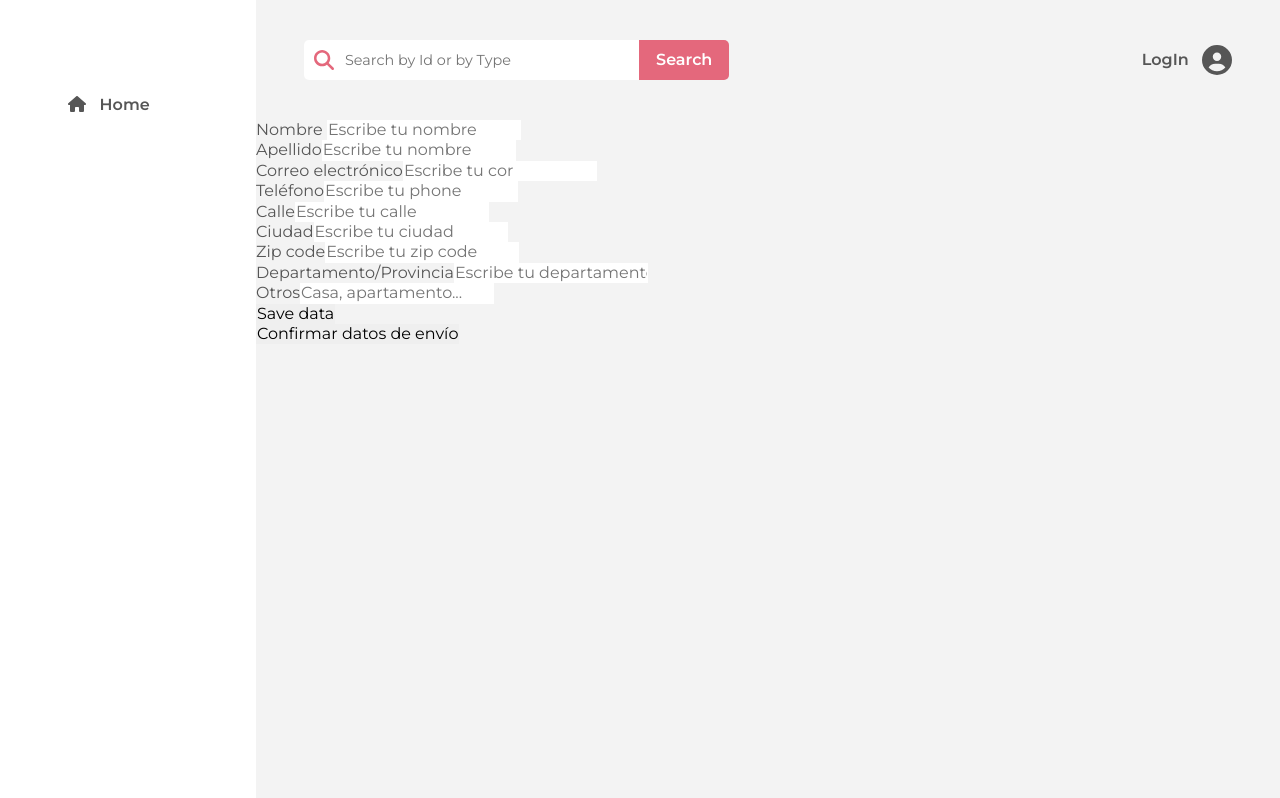
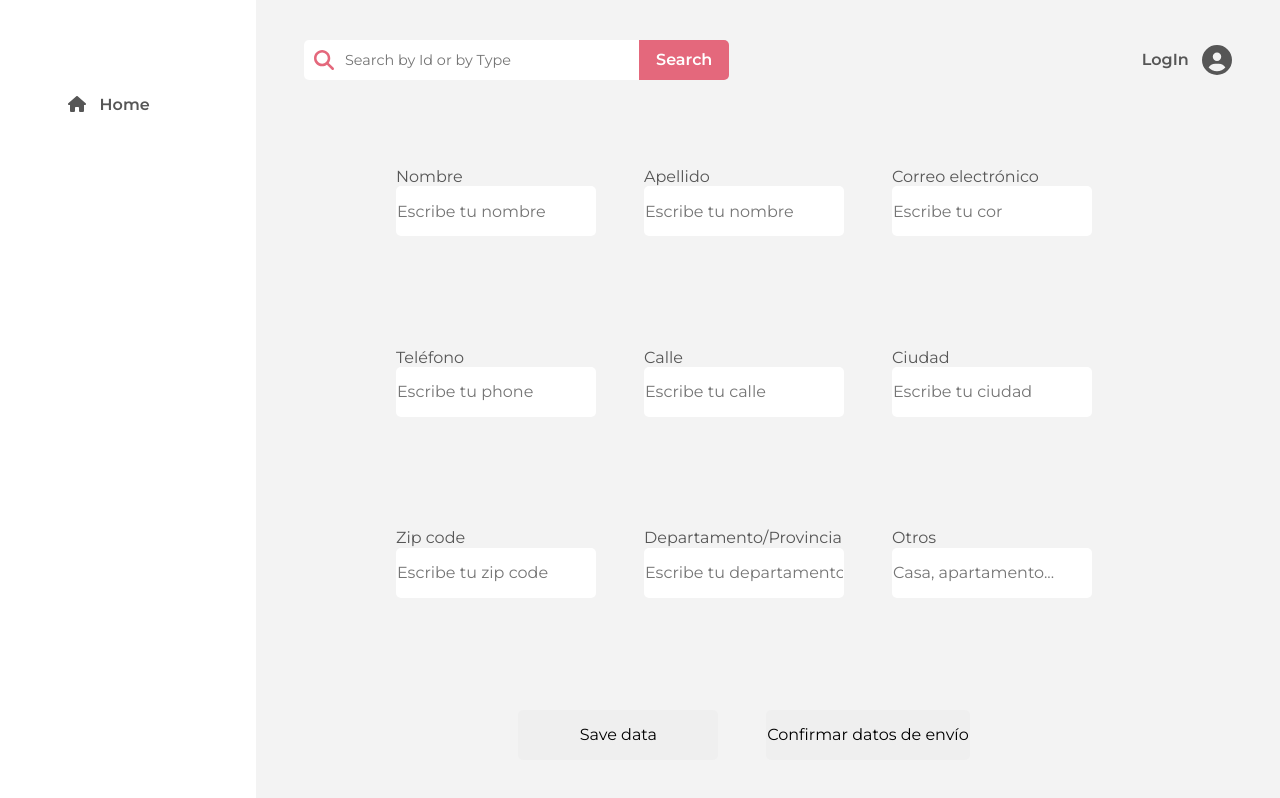
Before and after one commit to Thyroi/Frontend, a React (Create React App) app in the folder client/: page /Form in a window 1280 px wide. Built offline with nearby package versions, Linux system fonts and the light colour scheme.

Commit message:
Starting style form for sending data to buy

```diff
--- a/client/src/components/Form/Form.jsx
+++ b/client/src/components/Form/Form.jsx
@@ -17,72 +17,114 @@ function Form() {
         <label className={style.label} id="name">
           Nombre{" "}
         </label>
-        <input type="text" placeholder="Escribe tu nombre" />
+        <input
+          className={style.input}
+          type="text"
+          placeholder="Escribe tu nombre"
+        />
       </div>
 
       <div className={style.containerInputs}>
         <label className={style.label} id="lastname">
           Apellido
         </label>
-        <input type="text" placeholder="Escribe tu nombre" />
+        <input
+          className={style.input}
+          type="text"
+          placeholder="Escribe tu nombre"
+        />
       </div>
 
       <div className={style.containerInputs}>
         <label className={style.label} id="email">
           Correo electrónico
         </label>
-        <input type="text" placeholder="Escribe tu cor" />
+        <input
+          className={style.input}
+          type="text"
+          placeholder="Escribe tu cor"
+        />
       </div>
 
       <div className={style.containerInputs}>
         <label className={style.label} id="phone">
           Teléfono
         </label>
-        <input type="number" placeholder="Escribe tu phone" />
+        <input
+          className={style.input}
+          type="number"
+          placeholder="Escribe tu phone"
+        />
       </div>
 
       <div className={style.containerInputs}>
         <label className={style.label} id="calle">
           Calle
         </label>
-        <input type="text" placeholder="Escribe tu calle" />
+        <input
+          className={style.input}
+          type="text"
+          placeholder="Escribe tu calle"
+        />
       </div>
 
       <div className={style.containerInputs}>
         <label className={style.label} id="city">
           Ciudad
         </label>
-        <input type="text" placeholder="Escribe tu ciudad" />
+        <input
+          className={style.input}
+          type="text"
+          placeholder="Escribe tu ciudad"
+        />
       </div>
 
       <div className={style.containerInputs}>
         <label className={style.label} id="zip_code">
           Zip code
         </label>
-        <input type="text" placeholder="Escribe tu zip code" />
+        <input
+          className={style.input}
+          type="text"
+          placeholder="Escribe tu zip code"
+        />
       </div>
 
       <div className={style.containerInputs}>
         <label className={style.label} id="state">
           Departamento/Provincia
         </label>
-        <input type="text" placeholder="Escribe tu departamento o provincia" />
+        <input
+          className={style.input}
+          type="text"
+          placeholder="Escribe tu departamento o provincia"
+        />
       </div>
 
       <div className={style.containerInputs}>
         <label className={style.label} id="others">
           Otros
         </label>
-        <input type="text" placeholder="Casa, apartamento..." />
+        <input
+          className={style.input}
+          type="text"
+          placeholder="Casa, apartamento..."
+        />
       </div>
 
       <div className={style.containerInputs}>
-        <input type="submit" value="Save data" id="saveNewData" />
+        <input
+          className={style.input}
+          type="submit"
+          value="Save data"
+          id="saveNewData"
+        />
       </div>
 
       <div className={style.containerInputs}>
         <Link to="/cart/pay">
           <input
+            className={style.input}
             type="submit"
             value="Confirmar datos de envío"
             id="sendDataButton"
--- a/client/src/components/Form/Form.module.scss
+++ b/client/src/components/Form/Form.module.scss
@@ -0,0 +1,24 @@
+.background {
+  max-width: 100vw;
+  min-height: 100vh;
+  padding: 3rem;
+
+  display: flex;
+  justify-content: center;
+  flex-wrap: wrap;
+
+  .containerInputs {
+    flex-basis: 200px;
+    height: auto;
+    margin-right: 3rem;
+
+    display: flex;
+    flex-direction: column;
+  }
+
+  .input {
+    width: 100%;
+    height: 50px;
+    border-radius: 5px;
+  }
+}
```
